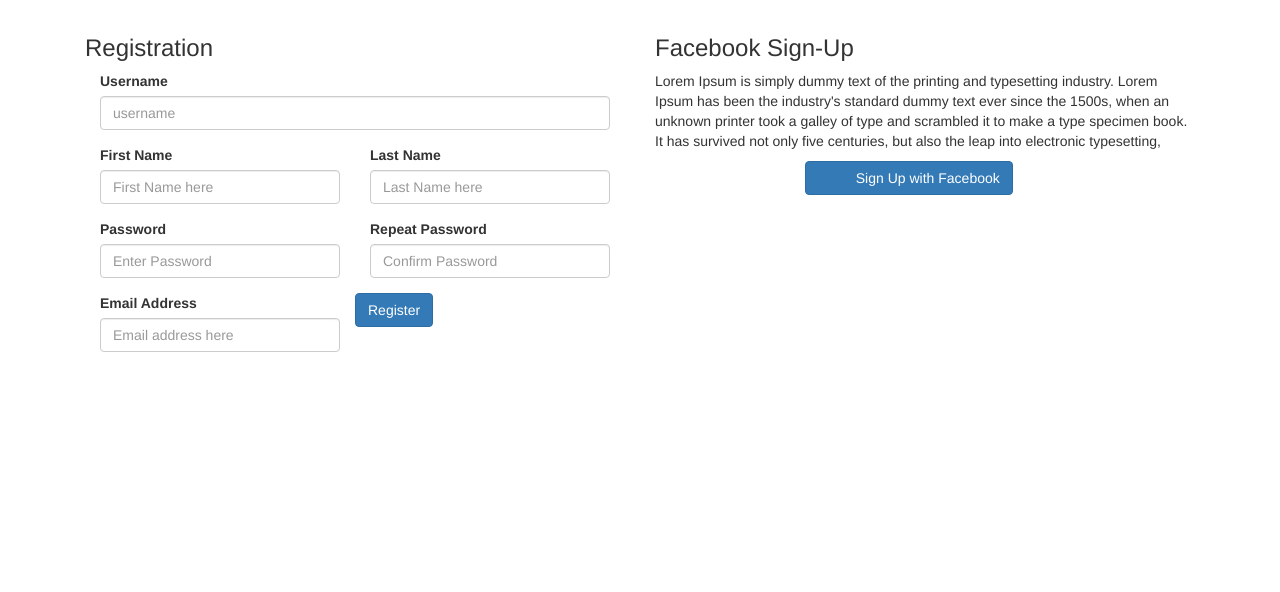
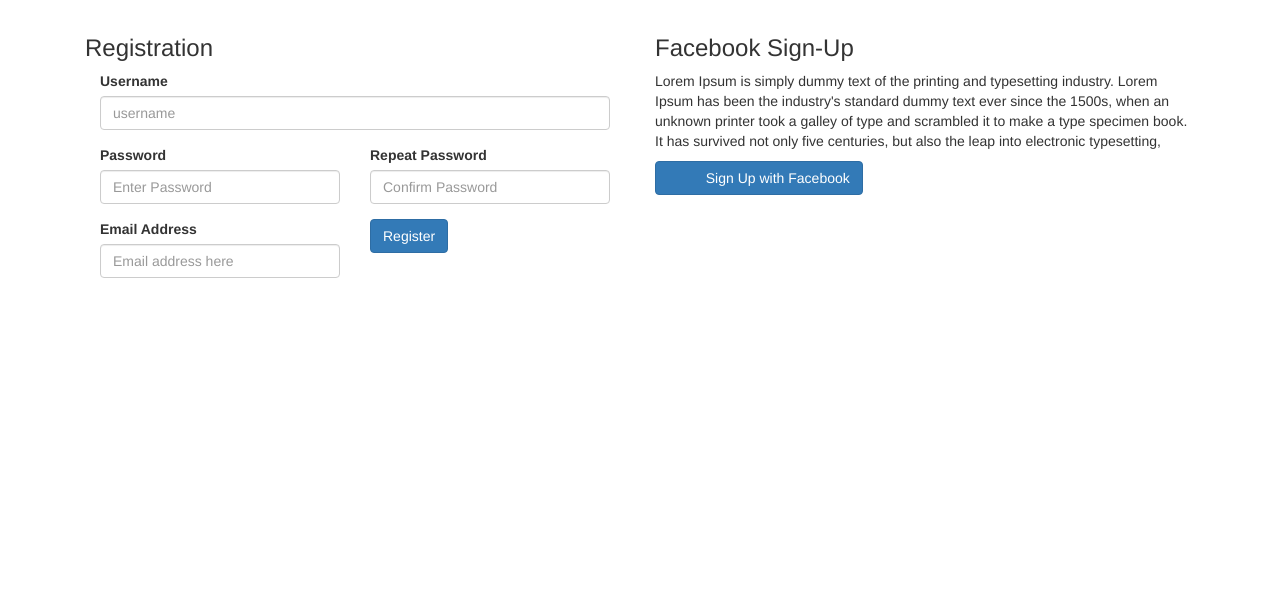
Before and after one commit to andela/troupon, a Django app: template troupon/account/templates/account/signup.html in a window 1280 px wide. Shown: the part 105-697 px from the top of the page. Run offline with Django 3.2, Linux system fonts and the light colour scheme; the template is opened without the code that fills it, so the values that code supplies are empty; parts of the project's set-up code (start-up, migrations or seed data) failed here and were passed over; some libraries are stand-ins or nearby versions.

Commit message:
[#102560626] adjusting forms and templates

```diff
--- a/troupon/account/templates/account/signup.html
+++ b/troupon/account/templates/account/signup.html
@@ -17,17 +17,6 @@
         </div>
 
         <div class="form-group col-lg-6">
-          <label>First Name</label>
-          <input type="text" name="first_name" class="form-control" id="" value="" placeholder="First Name here">
-        </div>
-
-        <div class="form-group col-lg-6">
-          <label>Last Name</label>
-          <input type="text" name="last_name" class="form-control" id="" value="" placeholder="Last Name here">
-        </div>
-
-
-        <div class="form-group col-lg-6">
           <label>Password</label>
           <input type="password" name="password1" class="form-control" id="" value="" placeholder="Enter Password">
         </div>
@@ -42,7 +31,9 @@
           <input type="" name="email" class="form-control" id="" value="" placeholder="Email address here">
         </div>
 
+        <div class = "form-group col-lg-6">
         <button type="submit" name = "submit" class="btn btn-primary">Register</button>
+        </div>
         </form>
 
 
@@ -54,10 +45,9 @@
           Lorem Ipsum is simply dummy text of the printing and typesetting industry. Lorem Ipsum has been the industry's standard dummy text ever since the 1500s, when an unknown printer took a galley of type and scrambled it to make a type specimen book. It has survived not only five centuries, but also the leap into electronic typesetting,
         </p>
 
-         <div class="col-md-offset-3 col-md-9">
-            <button id="btn-fbsignup" type="button" class="btn btn-primary"><i class="icon-facebook"></i>   Sign Up with Facebook</button>
+        <button id="btn-fbsignup" type="button" class="btn btn-primary"><i class="icon-facebook"></i>   Sign Up with Facebook</button>
+
         </div>
-      </div>
     </div>
   </section>
 </div>
--- a/troupon/troupon/settings.py
+++ b/troupon/troupon/settings.py
@@ -112,4 +112,3 @@ STATICFILES_DIRS = (
 )
 
 # MEDIA_ROOT = os.path.join(BASE_DIR, 'static')
-#AUTH_USER_MODEL = 'account.Account'
```
Also changed, not shown: troupon/account/forms.py (+2 -9 lines), troupon/account/tests/testreg.py (+1 -1 lines), troupon/account/views.py (+2 -5 lines).
